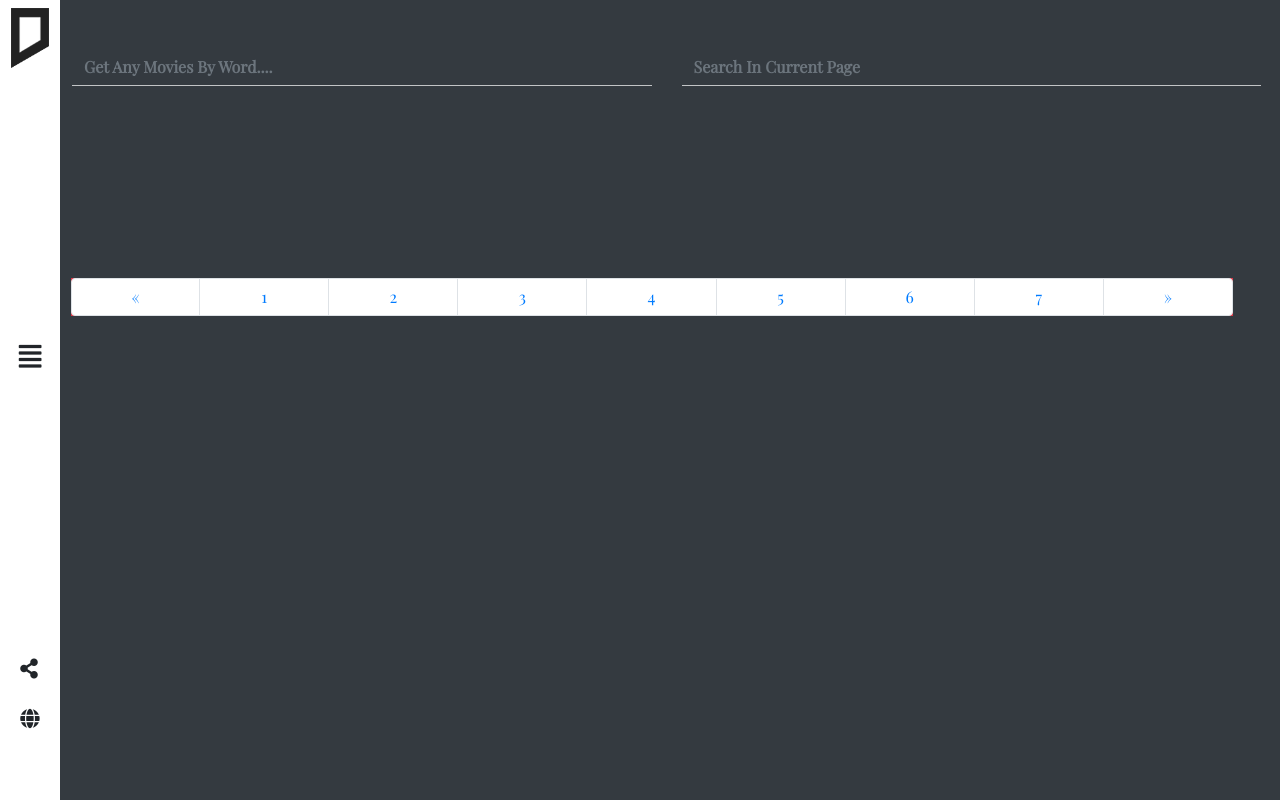
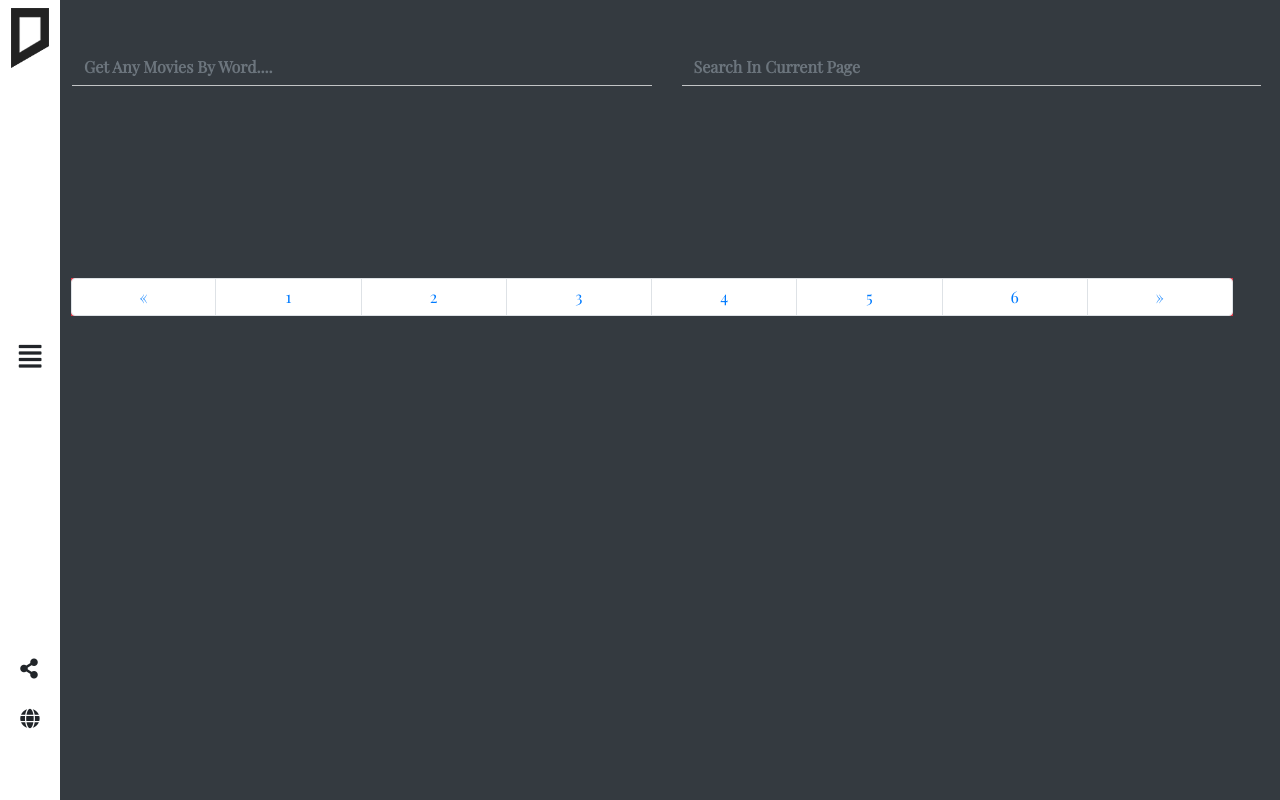
Before and after one commit to mahmoud199883/movies_project, a plain HTML site: page index.html in a window 1280 px wide. Drawn offline with nearby package versions, Linux system fonts and the light colour scheme; no server answers.

Commit message:
final edit after change pagnition

```diff
--- a/index.html
+++ b/index.html
@@ -110,7 +110,7 @@
                                 <li class="page-item w-100"><a class="page-link page" href="#">4</a></li>
                                 <li class="page-item w-100 "><a class="page-link page" href="#">5</a></li>
                                 <li class="page-item w-100 "><a class="page-link page" href="#">6</a></li>
-                                <li class="page-item w-100 "><a class="page-link page" href="#">7</a></li>
+                                <!-- <li class="page-item w-100 "><a class="page-link page" href="#">7</a></li> -->
                                 <!-- <li class="page-item "><a class="page-link page" href="#">8</a></li>
                                 <li class="page-item "><a class="page-link page" href="#">9</a></li>
                                 <li class="page-item  "><a class="page-link page" href="#">10</a></li> -->
```
